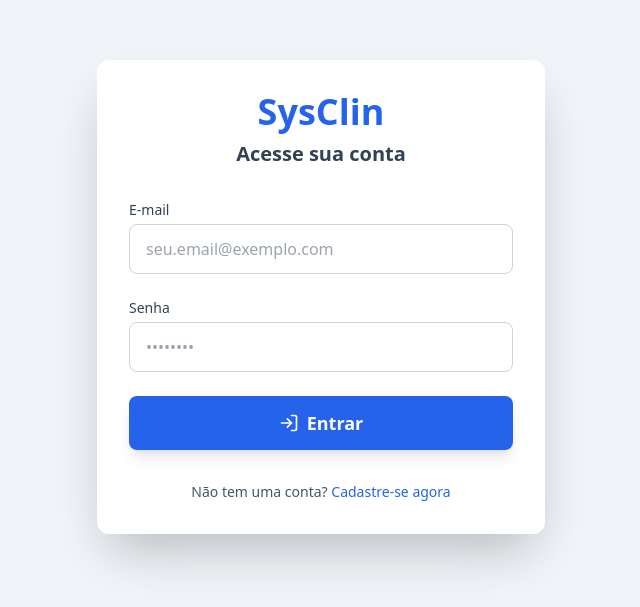
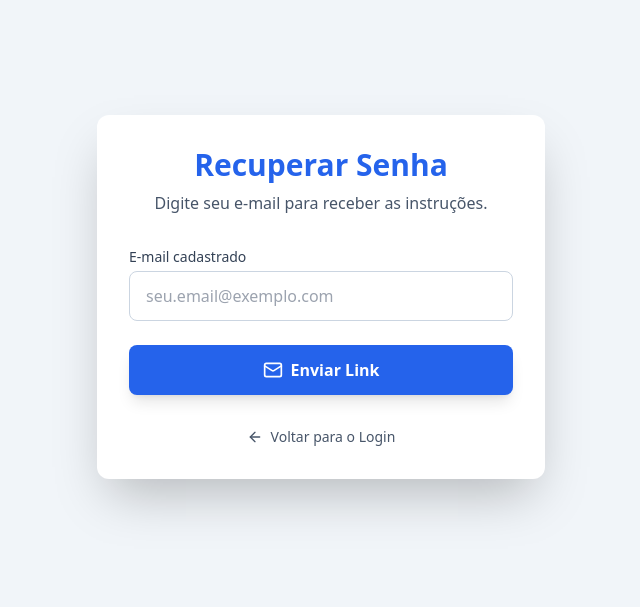
Before and after one commit to jardim-nf/sistema-clinica, a React (Vite) app: page /recuperar-senha in a window 1280 px wide. Before the commit this address led to /login. Shown: the part 103-710 px from the top of the page, without its empty margins (319-959 px from the left). Built offline with nearby package versions, Linux system fonts and the light colour scheme; no server answers.

Commit message:
atualizacao

```diff
--- a/src/App.jsx
+++ b/src/App.jsx
@@ -1,4 +1,4 @@
-// src/App.jsx - Versão Completa e Final com Layout Restaurado
+// src/App.jsx - Versão Completa
 
 import React from 'react';
 import { BrowserRouter, Routes, Route, Navigate } from 'react-router-dom';
@@ -9,6 +9,7 @@ import { ToastProvider } from './contexts/ToastContext';
 import Layout from './components/Layout';
 import Login from './pages/Login';
 import Cadastro from './pages/Cadastro';
+import RecuperarSenha from './pages/RecuperarSenha'; // <--- IMPORTAÇÃO ADICIONADA
 
 // --- IMPORTS DE PÁGINAS DA CLÍNICA ---
 import Dashboard from './pages/Dashboard';
@@ -28,30 +29,23 @@ import ControleMaster from './pages/Admin/ControleMaster';
 
 // Componente que protege as rotas privadas
 const RotaPrivada = ({ children }) => {
-    // ESTE É UM CÓDIGO EXEMPLO. USE SUA IMPLEMENTAÇÃO ORIGINAL DE RotaPrivada.
     const { user, loading } = useAuth();
 
-    // Se ainda estiver carregando, não renderiza nada
     if (loading) return null;
 
-    // Se o usuário estiver autenticado, renderiza os filhos; caso contrário, redireciona
     return user ? children : <Navigate to="/login" replace />;
 };
 
-// Componente para gerenciar as rotas internas, onde useAuth é acessível
+// Componente para gerenciar as rotas internas
 const RotasInternas = () => {
     const { userData } = useAuth();
 
-    // Se o userData ainda não está pronto, mas o RotaPrivada permitiu o acesso (improvável, mas seguro)
     if (!userData) return <Navigate to="/login" replace />;
 
     return (
-        // LAYOUT RESTAURADO: Se travar, o erro está aqui ou em algo que ele carrega (ex: menu)
         <Layout>
             <Routes>
-                {/* ROTAS PRINCIPAIS: Redirecionamento baseado no papel.
-                  Todos os usuários autenticados vão para a rota de dashboard apropriada.
-                */}
+                {/* ROTAS PRINCIPAIS */}
                 <Route path="/" element={
                     userData.role === 'super_admin' ?
                     <DashboardMaster /> :
@@ -72,7 +66,7 @@ const RotasInternas = () => {
                 <Route path="/super/relatorios" element={<RelatoriosSocietarios />} />
                 <Route path="/super/controle" element={<ControleMaster />} />
 
-                {/* Catch-all para rotas não definidas, redirecionando para o Dashboard */}
+                {/* Catch-all */}
                 <Route path="*" element={<Navigate to="/" replace />} />
             </Routes>
         </Layout>
@@ -94,13 +88,11 @@ function App() {
             {/* --- ROTAS PÚBLICAS --- */}
             <Route path="/login" element={<Login />} />
             <Route path="/cadastro" element={<Cadastro />} />
+            <Route path="/recuperar-senha" element={<RecuperarSenha />} /> {/* <--- ROTA ADICIONADA */}
 
-            {/* --- ROTAS PRIVADAS ---
-              O path "/*" captura todas as rotas restantes, que são protegidas pela RotaPrivada.
-            */}
+            {/* --- ROTAS PRIVADAS --- */}
             <Route path="/*" element={
               <RotaPrivada>
-                {/* O RotasInternas lida com o roteamento interno e o Layout */}
                 <RotasInternas />
               </RotaPrivada>
             } />
--- a/src/contexts/AuthContext.jsx
+++ b/src/contexts/AuthContext.jsx
@@ -5,7 +5,8 @@ import {
   signInWithEmailAndPassword,
   createUserWithEmailAndPassword,
   signOut,
-  updateProfile
+  updateProfile,
+  sendPasswordResetEmail // <--- IMPORTAÇÃO ADICIONADA
 } from 'firebase/auth';
 import { doc, getDoc, setDoc } from 'firebase/firestore';
 
@@ -58,6 +59,12 @@ export function AuthProvider({ children }) {
     }
   }
 
+  // --- FUNÇÃO DE RESETAR SENHA (NOVA) ---
+  function resetPassword(email) {
+    console.log("DEBUG: Solicitando reset de senha para:", email);
+    return sendPasswordResetEmail(auth, email);
+  }
+
   // --- MONITORAR USUÁRIO LOGADO ---
   useEffect(() => {
     console.log("DEBUG: AuthContext useEffect iniciado.");
@@ -106,27 +113,25 @@ export function AuthProvider({ children }) {
           console.log("DEBUG: Usuário deslogado. UserData limpo.");
         }
       } catch (error) {
-          // CRÍTICO: Este catch vai pegar erros de permissão ou conexão do Firestore.
           console.error("ERRO FATAL NO CARREGAMENTO (DENTRO DO TRY):", error);
       } finally {
-        setLoading(false); // Esta linha deve sempre liberar o aplicativo
-        console.log("DEBUG: setLoading(false) CHAMADO. O aplicativo deve renderizar agora.");
+        setLoading(false);
+        console.log("DEBUG: setLoading(false) CHAMADO.");
       }
     });
 
     return unsubscribe;
   }, []);
 
-  const value = { user, userData, signup, login, logout };
+  // Adicionamos resetPassword ao value
+  const value = { user, userData, signup, login, logout, resetPassword };
 
   return (
     <AuthContext.Provider value={value}>
       {
-        // Se estiver carregando, mostra uma tela de carregamento.
         loading ?
         <div className="h-screen flex items-center justify-center text-blue-600 font-bold">Carregando sistema...</div>
         :
-        // Se já carregou, renderiza o resto do app
         children
       }
     </AuthContext.Provider>
--- a/src/pages/Login.jsx
+++ b/src/pages/Login.jsx
@@ -29,6 +29,8 @@ export default function Login() {
         message = 'Usuário não encontrado.';
       } else if (error.code === 'auth/wrong-password') {
         message = 'Senha incorreta.';
+      } else if (error.code === 'auth/too-many-requests') {
+        message = 'Muitas tentativas falhas. Tente novamente mais tarde.';
       }
 
       showToast(message, 'error');
@@ -72,6 +74,16 @@ export default function Login() {
               className="w-full px-4 py-3 border border-slate-300 rounded-lg focus:ring-blue-500 focus:border-blue-500 transition duration-150 ease-in-out"
               placeholder="••••••••"
             />
+
+            {/* --- LINK ESQUECEU A SENHA (ADICIONADO) --- */}
+            <div className="flex justify-end mt-2">
+              <Link
+                to="/recuperar-senha"
+                className="text-sm font-medium text-blue-600 hover:text-blue-800 hover:underline transition-colors"
+              >
+                Esqueceu a senha?
+              </Link>
+            </div>
           </div>
 
           <button
--- /dev/null
+++ b/src/pages/RecuperarSenha.jsx
@@ -0,0 +1,81 @@
+import React, { useState } from 'react';
+import { Link } from 'react-router-dom';
+import { useAuth } from '../contexts/AuthContext';
+import { useToast } from '../contexts/ToastContext';
+import { Mail, ArrowLeft } from 'lucide-react';
+
+export default function RecuperarSenha() {
+  const [email, setEmail] = useState('');
+  const [loading, setLoading] = useState(false);
+  const { resetPassword } = useAuth();
+  const { showToast } = useToast();
+
+  const handleSubmit = async (e) => {
+    e.preventDefault();
+    setLoading(true);
+
+    try {
+      await resetPassword(email);
+      showToast('E-mail de recuperação enviado! Verifique sua caixa de entrada (e spam).', 'success');
+    } catch (error) {
+      console.error('Erro ao resetar senha:', error);
+      let message = 'Falha ao enviar e-mail.';
+      if (error.code === 'auth/user-not-found') {
+        message = 'E-mail não encontrado no sistema.';
+      } else if (error.code === 'auth/invalid-email') {
+        message = 'Formato de e-mail inválido.';
+      }
+      showToast(message, 'error');
+    } finally {
+      setLoading(false);
+    }
+  };
+
+  return (
+    <div className="min-h-screen flex items-center justify-center bg-slate-100 p-4">
+      <div className="w-full max-w-md bg-white rounded-xl shadow-2xl p-8 space-y-8">
+        <div className="text-center">
+          <h1 className="text-3xl font-extrabold text-blue-600">Recuperar Senha</h1>
+          <p className="mt-2 text-slate-600">Digite seu e-mail para receber as instruções.</p>
+        </div>
+
+        <form onSubmit={handleSubmit} className="space-y-6">
+          <div>
+            <label htmlFor="email" className="block text-sm font-medium text-slate-700 mb-1">E-mail cadastrado</label>
+            <input
+              id="email"
+              type="email"
+              required
+              value={email}
+              onChange={(e) => setEmail(e.target.value)}
+              className="w-full px-4 py-3 border border-slate-300 rounded-lg focus:ring-blue-500 focus:border-blue-500 transition duration-150"
+              placeholder="seu.email@exemplo.com"
+            />
+          </div>
+
+          <button
+            type="submit"
+            disabled={loading}
+            className={`w-full flex justify-center items-center gap-2 py-3 px-4 border border-transparent rounded-lg shadow-lg text-white font-semibold transition duration-150 ease-in-out ${
+              loading
+                ? 'bg-blue-400 cursor-not-allowed'
+                : 'bg-blue-600 hover:bg-blue-700'
+            }`}
+          >
+            {loading ? 'Enviando...' : (
+              <>
+                <Mail size={20} /> Enviar Link
+              </>
+            )}
+          </button>
+        </form>
+
+        <div className="text-center">
+          <Link to="/login" className="flex items-center justify-center gap-2 text-sm font-medium text-slate-600 hover:text-slate-800 transition-colors">
+            <ArrowLeft size={16} /> Voltar para o Login
+          </Link>
+        </div>
+      </div>
+    </div>
+  );
+}
```
